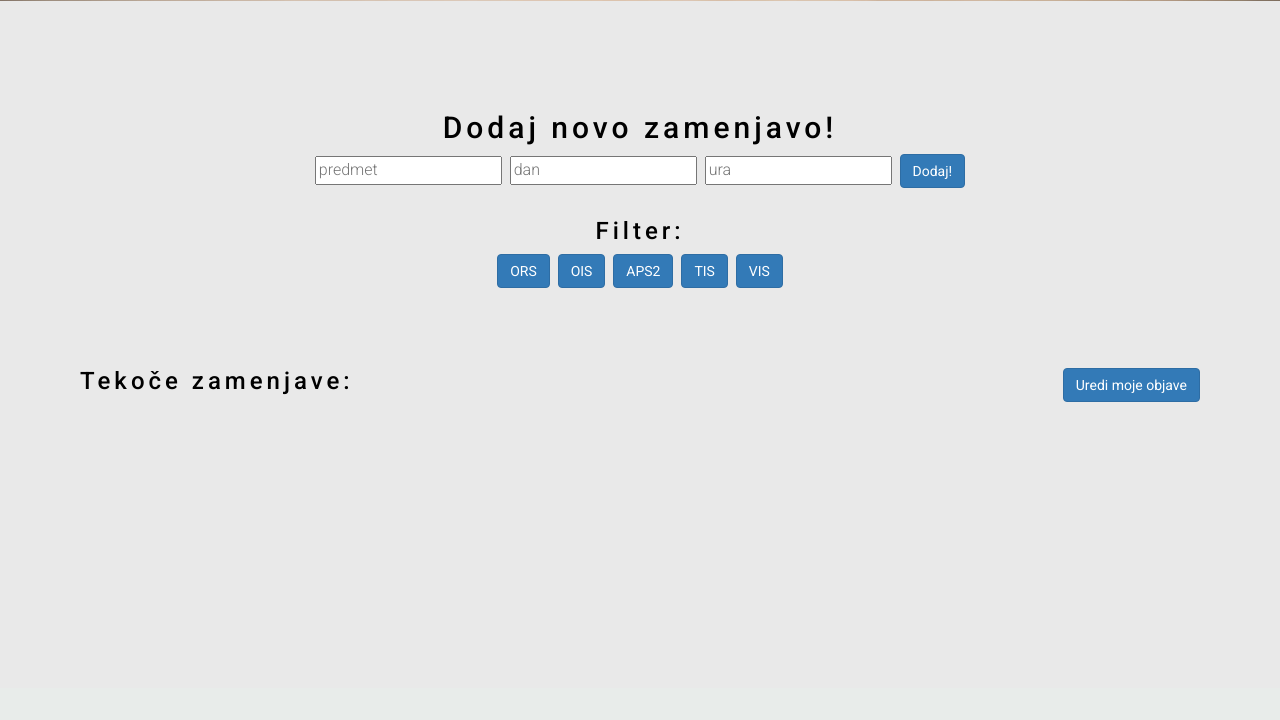
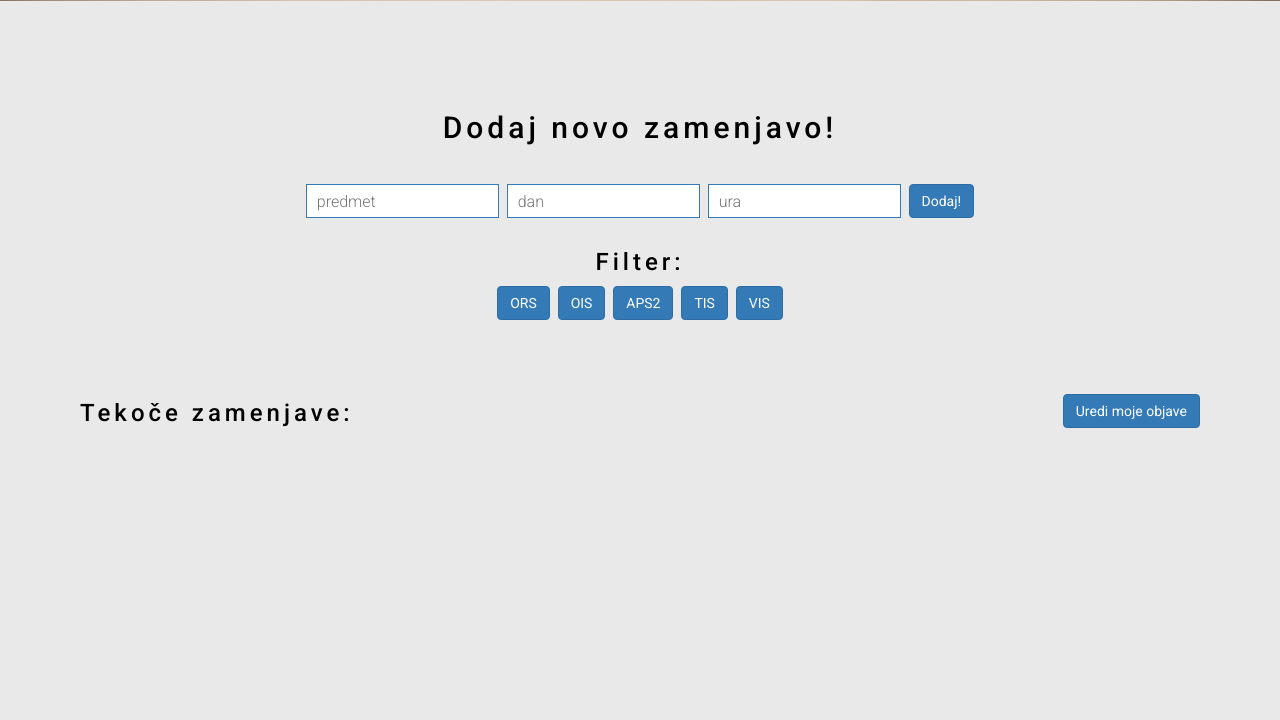
Before and after one commit to Tknez/Menjave, a PHP site: page / in a window 1280 px wide. Shown: the part 799-1519 px from the top of the page. Before the commit the page ends 1201 px from the top, so only its background shows below. Run offline with PHP 8.4, Linux system fonts and the light colour scheme; the visitor is signed in with stand-in values (Sample User, id 1); data that the repository does not hold is empty; some libraries are stand-ins or nearby versions; some web fonts are replaced.

Commit message:
FINAL v1

```diff
--- a/css/styles.css
+++ b/css/styles.css
@@ -35,8 +35,8 @@ i {
     font-size: 3em;
 }
 
-#nadzornaButton{
-    margin-top:20px;
+#nadzornaButton {
+    margin-top: 20px;
 }
 
 #arrowIcon {
@@ -73,6 +73,19 @@ hr {
     right: 0;
 }
 
+.deleteIcon {
+    font-size: 2.5em;
+    position: relative;
+    top: -5px;
+    color: black;
+}
+
+.inputBeautify{
+    border: 1px solid #337ab7;
+    height: 34px;
+    padding-left: 10px;
+}
+
 .crosses {
     position: absolute;
     font-size: 3em;
@@ -82,9 +95,9 @@ hr {
     right: 0;
 }
 
-.shadow{
-    font-size:3.5em;
-    color:black;
+.shadow {
+    font-size: 3.5em;
+    color: black;
 }
 
 #nameHeader {
@@ -218,9 +231,9 @@ hr {
 .ponudbaSingle {
     padding: 20px;
     min-height: 80px;
-    box-shadow: 3px 7px 21px 1px rgba(0, 0, 0, 0.75);
+    box-shadow: 1px 2px 6px 1px rgba(0, 0, 0, 0.65);
     background-color: #C4D3DA;
-    color:black;
+    color: black;
     font-weight: 400;
 }
 
--- a/index.php
+++ b/index.php
@@ -39,7 +39,7 @@
                 <h3 style="color:white; text-shadow:1px 1px black;"></h3>
             </div>
             <div class="row">
-                <a class="iconWhite shadow" href="https://urnik.fri.uni-lj.si"><i class="fa fa-clock-o shadow" aria-hidden="true"></i></a>
+                <a class="iconWhite shadow" href='<?php echo 'https://urnik.fri.uni-lj.si/timetable/2015_2016_letni/allocations?student=' . $Vpisna?>'><i class="fa fa-clock-o shadow" aria-hidden="true"></i></a>
                 </div>
             <div class="row" id="arrowIcon">
                 <a class="iconWhite page-scroll shadow"><i class="fa fa-arrow-down animated infinite bounce shadow" aria-hidden="true"></i></a>
@@ -47,18 +47,17 @@
         </div>
     </section>
 
-
 <section style="background-color: #E9E9E9;">
         <div class="container text-center">
             <div class="row dodajZamenjavo">
                 <div class="col-lg-12 form">
-                    <h2 style="color:black;">Dodaj novo zamenjavo!</h2>
+                    <h2 style="color:black; margin-bottom:40px;">Dodaj novo zamenjavo!</h2>
 
                     <form class="loginForm" action="ponudba.php" method="post">
-                        <input type="text" name="predmet" placeholder="predmet" />
-                        <input type="text" name="dan" placeholder="dan" />
-                        <input type="mail" name="cas" placeholder="ura" />
-                        <button type="submit" class="btn btn-primary" id="oddajZamenjavo">Dodaj!</button>
+                        <input type="text" name="predmet" placeholder="predmet" class="inputBeautify"/>
+                        <input type="text" name="dan" placeholder="dan" class="inputBeautify"/>
+                        <input type="mail" name="cas" placeholder="ura" class="inputBeautify"/>
+                        <button type="submit" class="btn btn-primary" id="oddajZamenjavo" style="position: relative;top: -1px;">Dodaj!</button>
                     </form>
                 </div>
             </div>
@@ -81,7 +80,7 @@
                 <h3 style="color:black;">Tekoče zamenjave:</h3>
                 </div>
                 <div class="col-lg-6 text-right">
-                <input type="submit" name="btn" class="btn btn-primary" value="Uredi moje objave" id="nadzornaButton" onclick="window.location='/nadzorna.php';"></input>
+                <input type="submit" name="btn" class="btn btn-primary" value="Uredi moje objave" id="nadzornaButton" onclick="window.location='/nadzorna.php';" style="position: relative; top: -6px;"></input>
                 </div>
                 <div class='col-lg-12'>
                         <?php
```
Also changed, not shown: nadzorna.php (+4 -4 lines).
